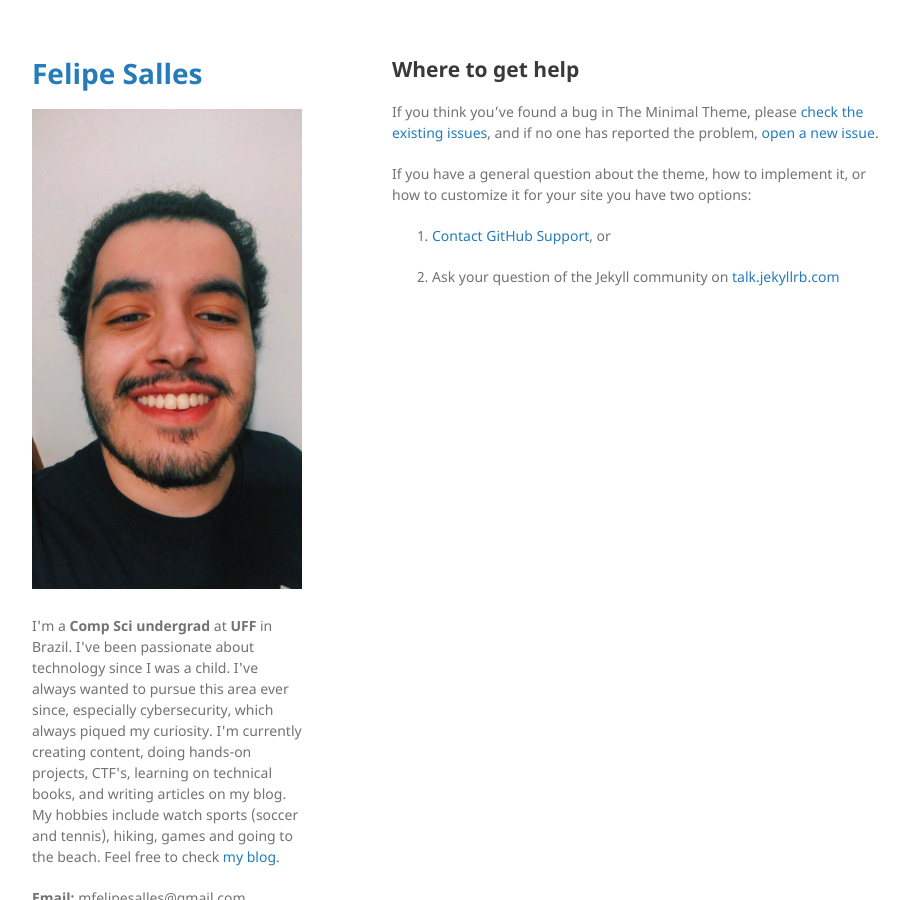
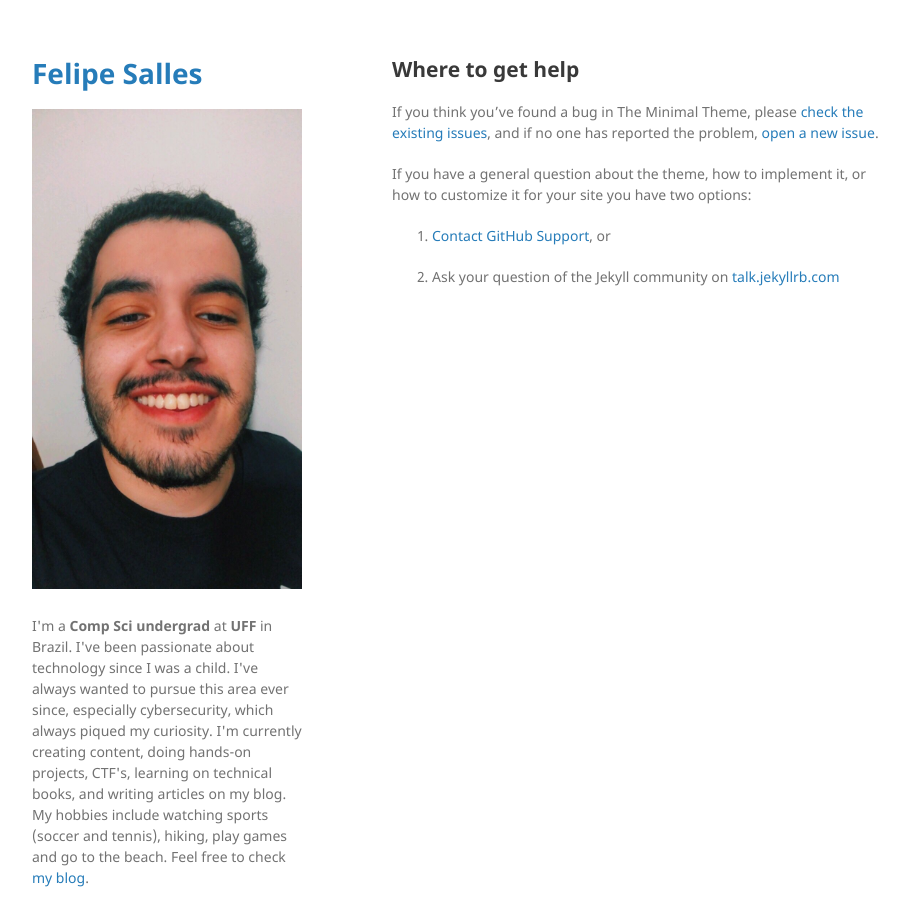
Before and after one commit to felipemsalles/felipemsalles.github.io, a Jekyll site: the page built from docs/SUPPORT.md, in a window 1280 px wide. Shown: the whole page, without its empty margins (178-1086 px from the left). Built offline with Jekyll 4.4.1, drawn with Linux system fonts in a browser that asks for light colours; our own code applies the rules of GitHub Pages for plain Markdown files; the repository's description, which GitHub fills in, is left out.

Commit message:
update default

```diff
--- a/_layouts/default.html
+++ b/_layouts/default.html
@@ -22,7 +22,7 @@
         {% endif %}
 
 
-		<p class="view"><br>I'm a <b>Comp Sci undergrad</b> at <b>UFF</b> in Brazil. I've been passionate about technology since I was a child. I've always wanted to pursue this area ever since, especially cybersecurity, which always piqued my curiosity. I'm currently creating content, doing hands-on projects, CTF's, learning on technical books, and writing articles on my blog. My hobbies include watch sports (soccer and tennis), hiking, games and going to the beach. Feel free to check <a href="https://blogfelipe.com"> my blog</a>.</p>
+		<p class="view"><br>I'm a <b>Comp Sci undergrad</b> at <b>UFF</b> in Brazil. I've been passionate about technology since I was a child. I've always wanted to pursue this area ever since, especially cybersecurity, which always piqued my curiosity. I'm currently creating content, doing hands-on projects, CTF's, learning on technical books, and writing articles on my blog. My hobbies include watching sports (soccer and tennis), hiking, play games and go to the beach. Feel free to check <a href="https://blogfelipe.com"> my blog</a>.</p>
 
         {% if site.github.is_user_page %}
         <p class="view"><b>Email:</b> mfelipesalles@gmail.com</p>
```
